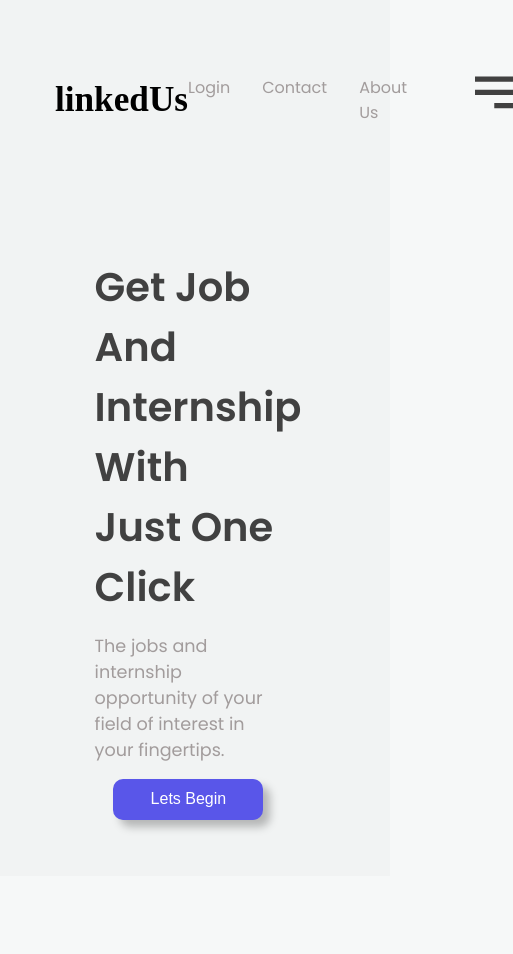
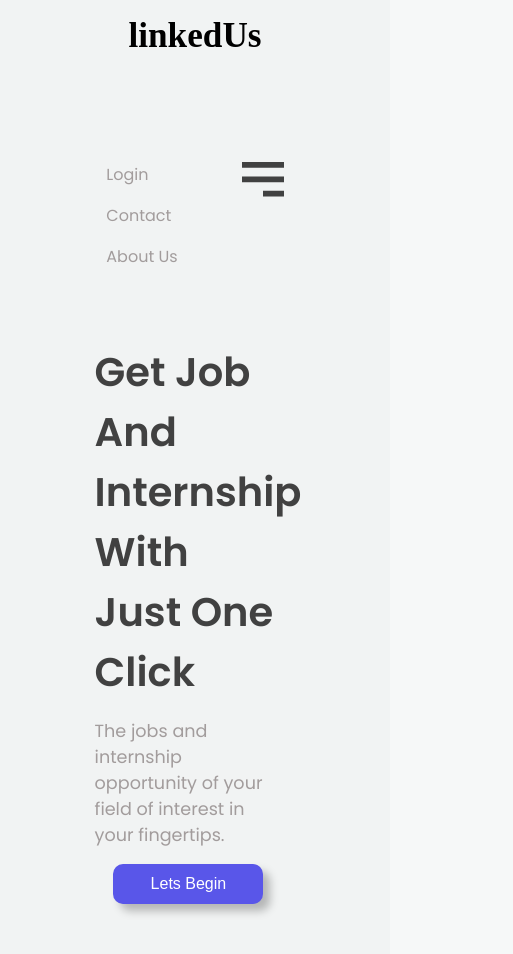
Before and after one commit to S29antosh/LinkedUs, a React (Vite) app: page / in a window 390 px wide. Shown: the top 954 px of the page, 513 px wide, since content can reach past the window. Before the commit the page ends 876 px from the top, so only its background shows below. Built offline with nearby package versions, Linux system fonts and the light colour scheme.

Commit message:
Responsive Nav-Bar

```diff
--- a/src/index.css
+++ b/src/index.css
@@ -74,6 +74,21 @@ Header {
   justify-content: space-around;
   gap: 2em;
 }
+@media screen and (max-width: 1000px) {
+  .navbar {
+    flex-direction: column;
+    height: 30vh;
+  }
+  /* .nav-links {
+    flex-direction: column;
+    gap: 1em;
+  } */
+  .nav-links ul {
+    flex-direction: column;
+    gap: 1em;
+  }
+}
+
 
 /* main  */
 main {
```
